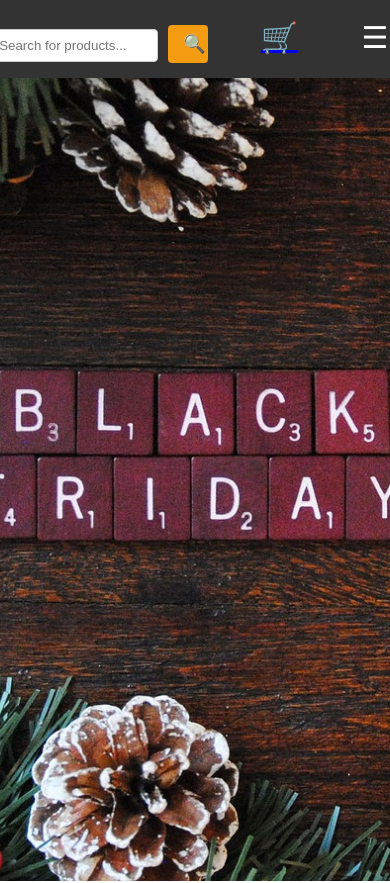
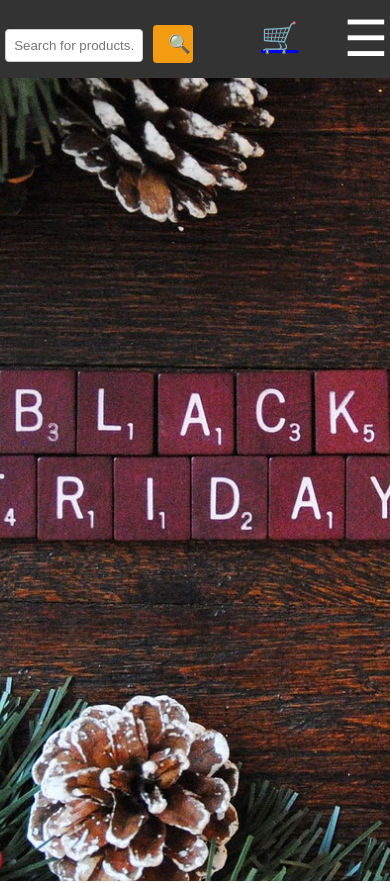
Before and after one commit to Perpetualisi/MyEcommerce, a React (Vite) app: page / in a window 390 px wide. Shown: the top 883 px of the page. Built offline with nearby package versions, Linux system fonts and the light colour scheme; no server answers; the database is empty.

Commit message:
Updated navbar layout: increased cart icon size and adjusted search bar on mobile

```diff
--- a/src/Components/Navbar/Navbar.css
+++ b/src/Components/Navbar/Navbar.css
@@ -190,7 +190,8 @@
 
   .navbar-menu-icon {
     display: block;
-    font-size: 30px;
+    font-size: 50px;
+    top: 10px;
     color: white;
   }
 
@@ -205,7 +206,7 @@
   }
 
   .navbar-search input {
-    width: 150px;
+    width: 120px;
     margin-right: 10px;
   }
 
```
